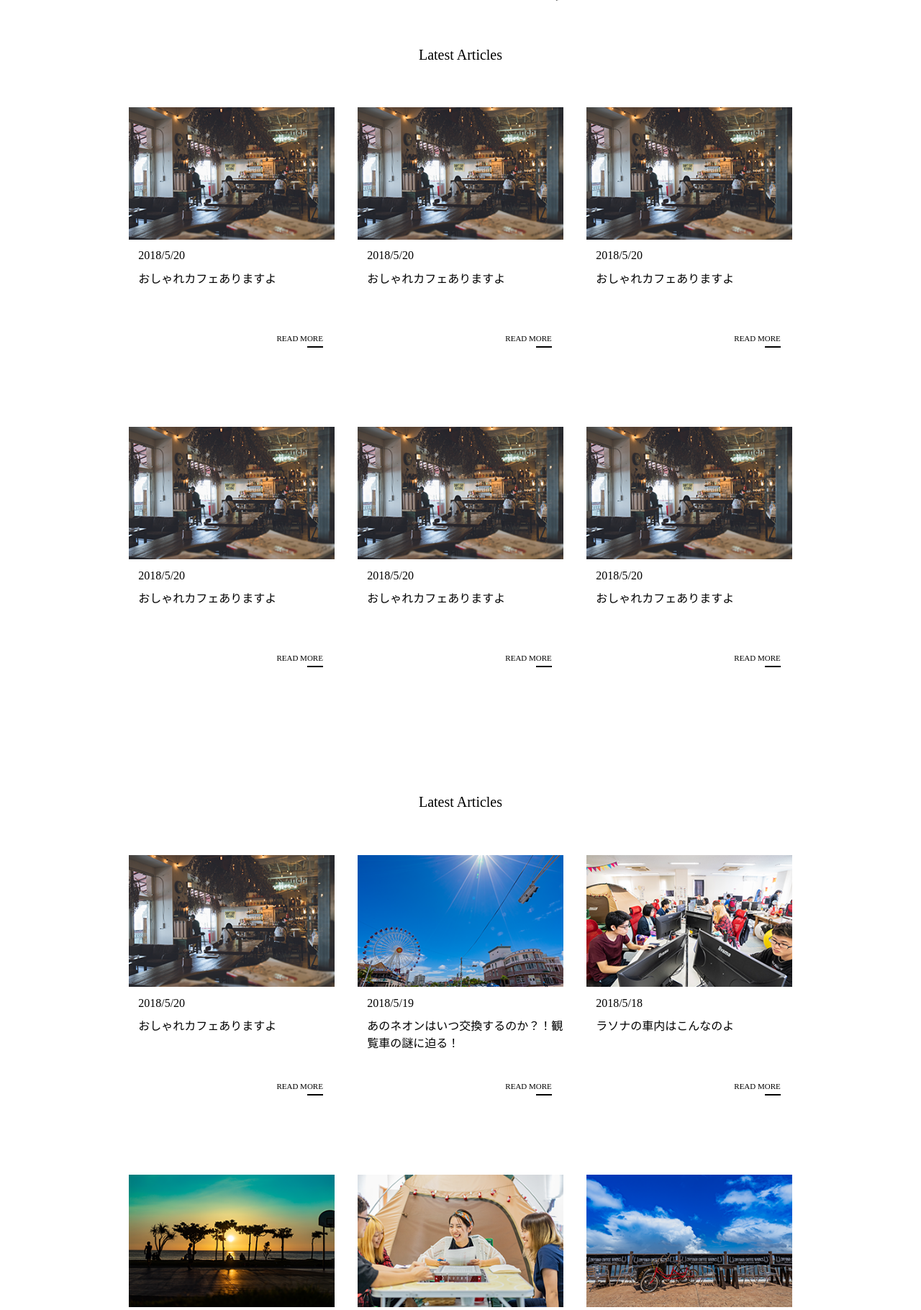
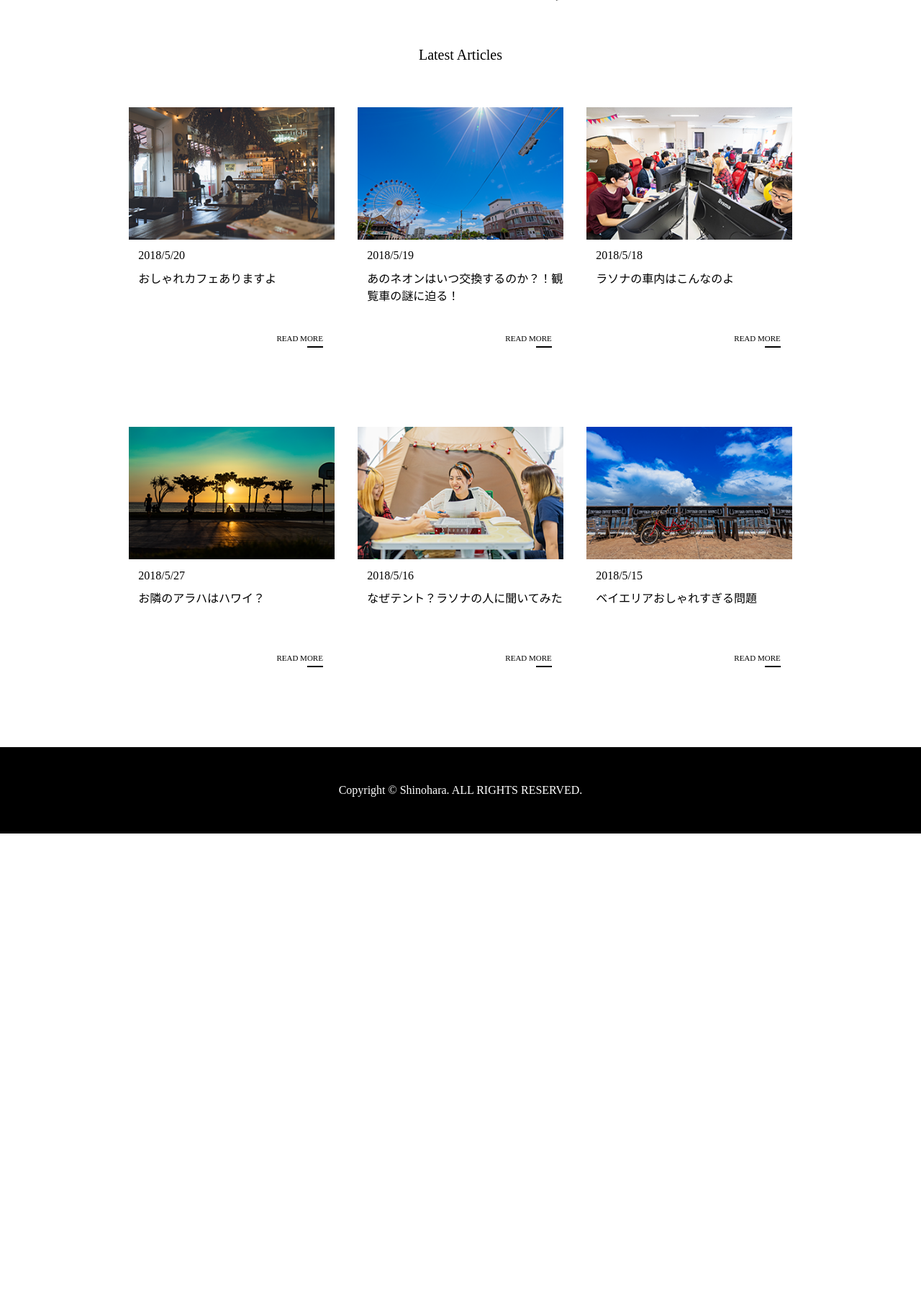
Before and after one commit to ironim31/OJT02, a PHP site: page / in a window 1280 px wide. Shown: the part 586-2406 px from the top of the page at 72% size. After the commit the page ends 1744 px from the top, so only its background shows below. Run offline with PHP 8.4, Linux system fonts and the light colour scheme.

Commit message:
[update]競合後の

```diff
--- a/index.php
+++ b/index.php
@@ -32,63 +32,8 @@
                 <h1 id="kv_h1_sp">進化し続ける「街」<br>アメリカンビレッジマガジン</h1>
             </section>
         </header>
+        </section>
 
-        <section>
-            <h2>Latest Articles</h2>
-            <div class="container">
-                <div class="box">
-                    <img src="./assets/img/post_img_1.png" alt="">
-                    <div class="description">
-                        <p>2018/5/20</p>
-                        <h3>おしゃれカフェありますよ</h3>
-                    </div>
-                    <span>READ MORE <p></p></span>
-                </div>
-
-                <div class="box">
-                    <img src="./assets/img/post_img_1.png" alt="">
-                    <div class="description">
-                        <p>2018/5/20</p>
-                        <h3>おしゃれカフェありますよ</h3>
-                    </div>
-                    <span>READ MORE <p></p></span>
-                </div>
-
-                <div class="box">
-                    <img src="./assets/img/post_img_1.png" alt="">
-                    <div class="description">
-                        <p>2018/5/20</p>
-                        <h3>おしゃれカフェありますよ</h3>
-                    </div>
-                    <span>READ MORE <p></p></span>
-                </div>
-
-                <div class="box">
-                    <img src="./assets/img/post_img_1.png" alt="">
-                    <div class="description">
-                        <p>2018/5/20</p>
-                        <h3>おしゃれカフェありますよ</h3>
-                    </div>
-                    <span>READ MORE <p></p></span>
-                </div>
-
-                <div class="box">
-                    <img src="./assets/img/post_img_1.png" alt="">
-                    <div class="description">
-                        <p>2018/5/20</p>
-                        <h3>おしゃれカフェありますよ</h3>
-                    </div>
-                    <span>READ MORE <p></p></span>
-                </div>
-                <div class="box">
-                    <img src="./assets/img/post_img_1.png" alt="">
-                    <div class="description">
-                        <p>2018/5/20</p>
-                        <h3>おしゃれカフェありますよ</h3>
-                    </div>
-                    <span>READ MORE <p id="line"></p></span>
-                </div>
-        </section>
         </header>
 
         <section>
@@ -146,7 +91,9 @@
                     </div>
                     <span>READ MORE <p id="line"></p></span>
                 </div>
+
         </section>
+    </div>
     <footer>
         <p>Copyright © Shinohara. ALL RIGHTS RESERVED.</p>
     </footer>
```
Lines whose indentation alone changed are shown as unchanged.
